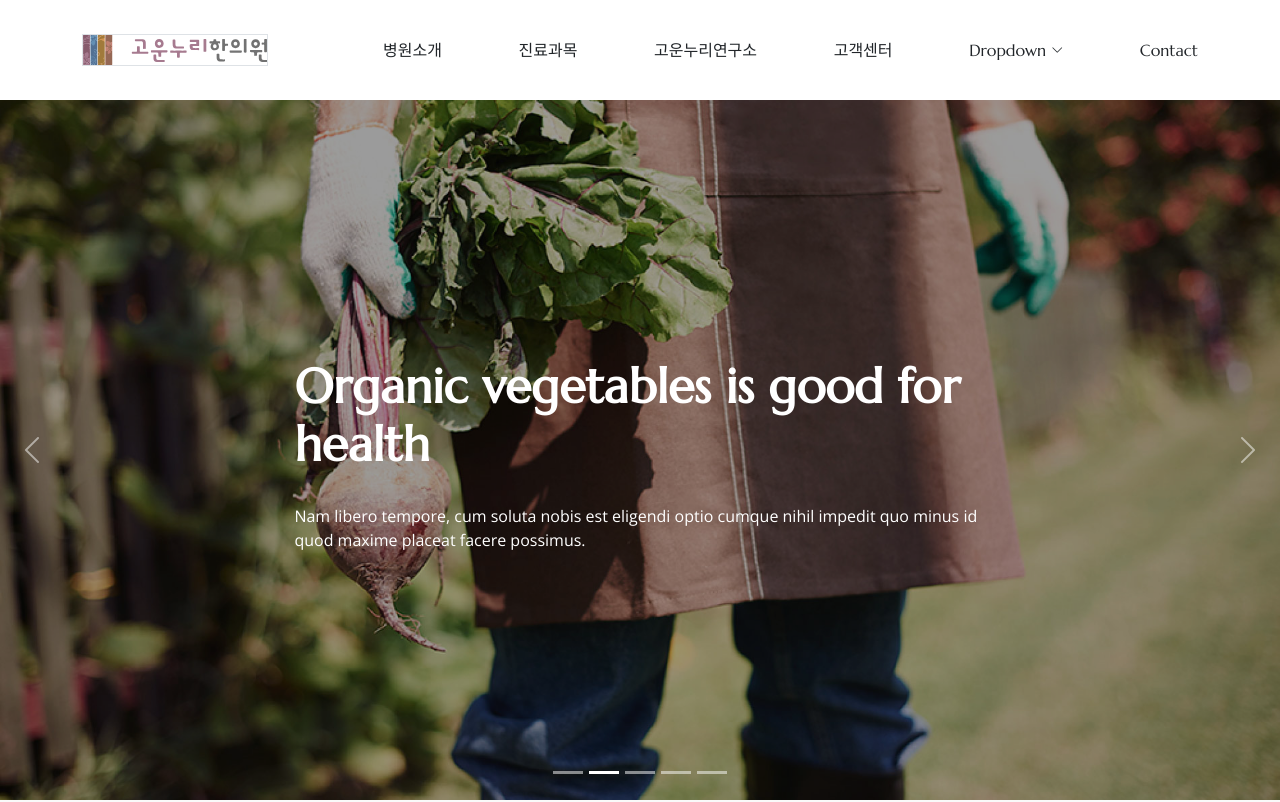
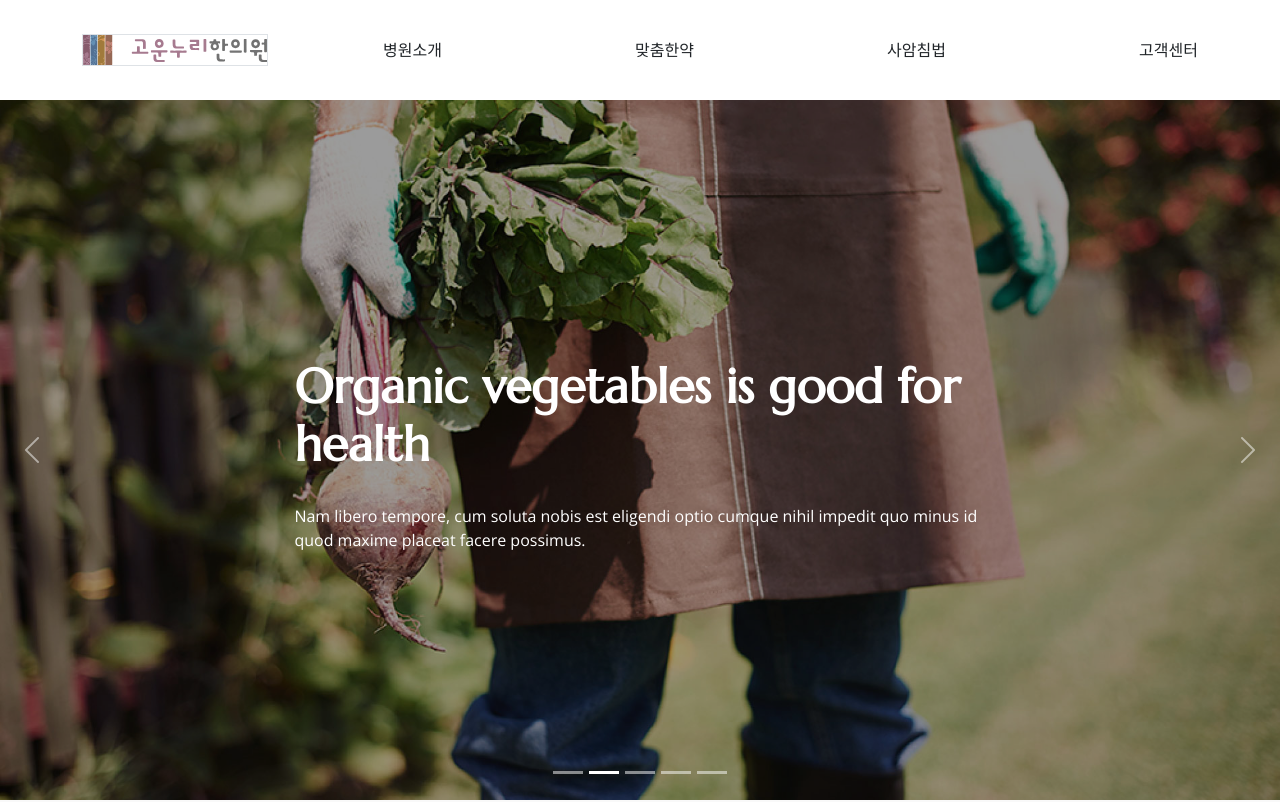
Before and after one commit to therese58/personal, a plain HTML site: page index.html in a window 1280 px wide. Shown: the top 802 px of the page. Drawn offline with nearby package versions, Linux system fonts and the light colour scheme.

Commit message:
index 오류 수정 및 js 업데이트

```diff
--- /dev/null
+++ b/data/navi.js
@@ -0,0 +1,21 @@
+const navidata = [
+    {
+        d1text : "병원소개",
+        d1href : "http://www.naver.com",
+        __target :"_blank"
+      },
+    {
+        d1text : "맞춤한약",
+        d1href : "https://www.daum.net/",
+        __target : "_blank"},
+    {
+      d1text : "사암침법",
+      d1href : "https://www.daum.net/",
+      __target: "_blank"
+    },
+    {
+        d1text : "고객센터",
+        d1href : "#service",
+        __target :"_blank"
+    }
+  ]
--- a/index.html
+++ b/index.html
@@ -1,15 +1,17 @@
 <!DOCTYPE html>
-<html lang="en">
+<html lang="ko">
 
 <head>
   <meta charset="utf-8">
   <meta content="width=device-width, initial-scale=1.0" name="viewport">
-  <title>Index - AgriCulture Bootstrap Template</title>
+  <title>고운누리 한의원</title>
+
+  <!-- seo -->
   <meta name="description" content="">
   <meta name="keywords" content="">
 
   <!-- Favicons -->
-  <link href="assets/img/favicon.png" rel="icon">
+  <link href="/kcr/favicon.png" rel="icon">
   <link href="assets/img/apple-touch-icon.png" rel="apple-touch-icon">
 
   <!-- Fonts -->
@@ -26,15 +28,8 @@
 
   <!-- Main CSS File -->
   <link href="assets/css/main.css" rel="stylesheet">
-  <link href="kcr/kcr.css" rel="stylesheet">
+  <link href="/kcr/kcr.css" rel="stylesheet">
 
-  <!-- =======================================================
-  * Template Name: AgriCulture
-  * Template URL: https://bootstrapmade.com/agriculture-bootstrap-website-template/
-  * Updated: Aug 07 2024 with Bootstrap v5.3.3
-  * Author: BootstrapMade.com
-  * License: https://bootstrapmade.com/license/
-  ======================================================== -->
 </head>
 
 <body class="index-page">
@@ -853,6 +848,9 @@
   <!-- Preloader -->
   <div id="preloader"></div>
 
+  <script src="data/navi.js"></script>
+  <script src="./kcr/kcr.js"></script>
+
   <!-- Vendor JS Files -->
   <script src="assets/vendor/bootstrap/js/bootstrap.bundle.min.js"></script>
   <script src="assets/vendor/php-email-form/validate.js"></script>
--- /dev/null
+++ b/kcr/kcr.js
@@ -0,0 +1,12 @@
+window.addEventListener('load',function(){
+
+  const mynavi = this.document.querySelector("#navmenu ul"); //배열형 데이터 아님!
+
+  let mytag = '';
+
+  for( x in navidata){
+    mytag += `<li><a href="${navidata[x].d1href}" target="${navidata[x].__target}">${navidata[x].d1text}</a></li>`;
+
+    mynavi.innerHTML = mytag;
+  }
+})
```
Also changed, not shown: kcr/favicon.png (added), 1 other file.
